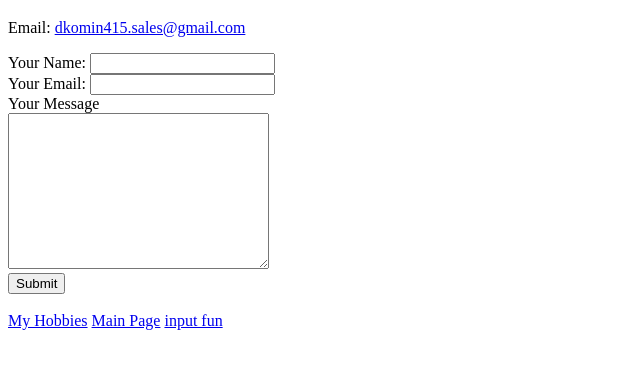
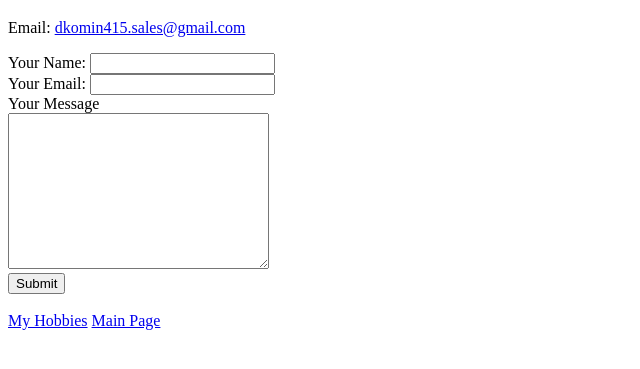
Before and after one commit to dkomin415/cv, a plain HTML site: page contact.html in a window 1280 px wide. Shown: the part 61-430 px from the top of the page, without its empty margins (0-640 px from the left). Drawn offline with Linux system fonts and the light colour scheme.

Commit message:
Update contact.html

```diff
--- a/contact.html
+++ b/contact.html
@@ -24,6 +24,5 @@
 <br>
   <a href="hobbies.html">My Hobbies</a>
   <a href="index.html">Main Page</a>
-  <a href="input.html">input fun</a>
   </body>
 </html>
```
